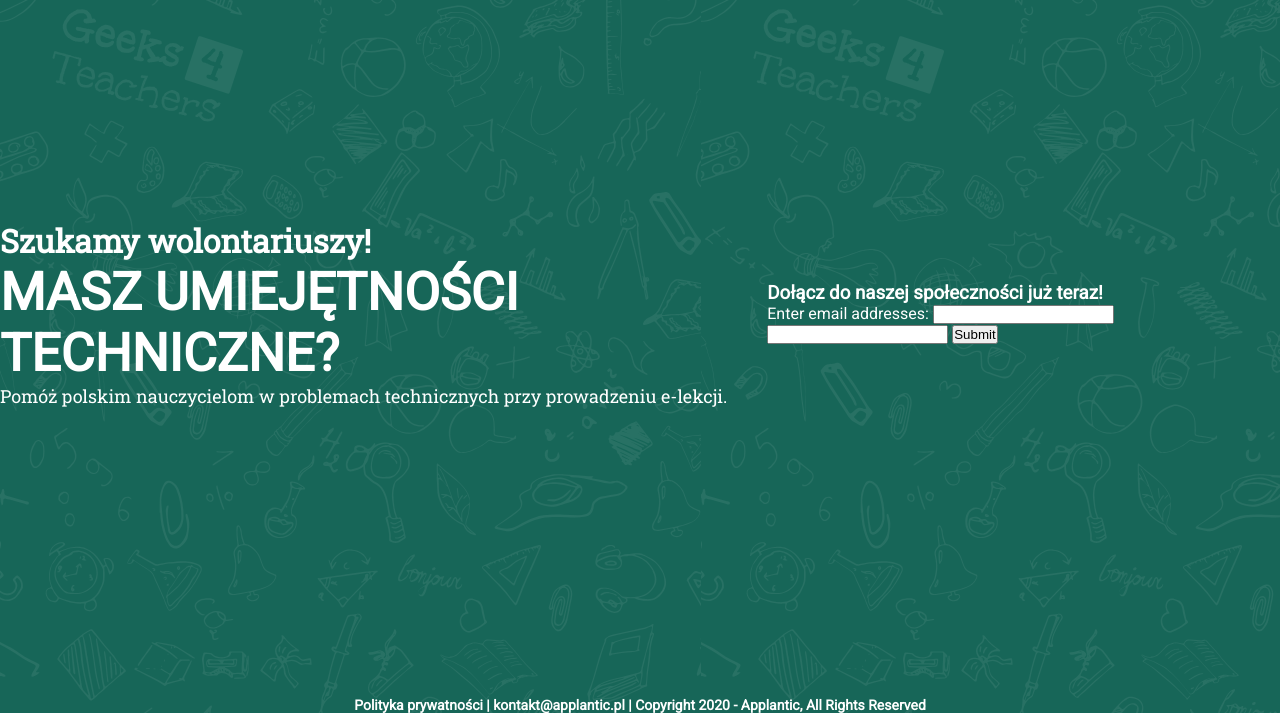
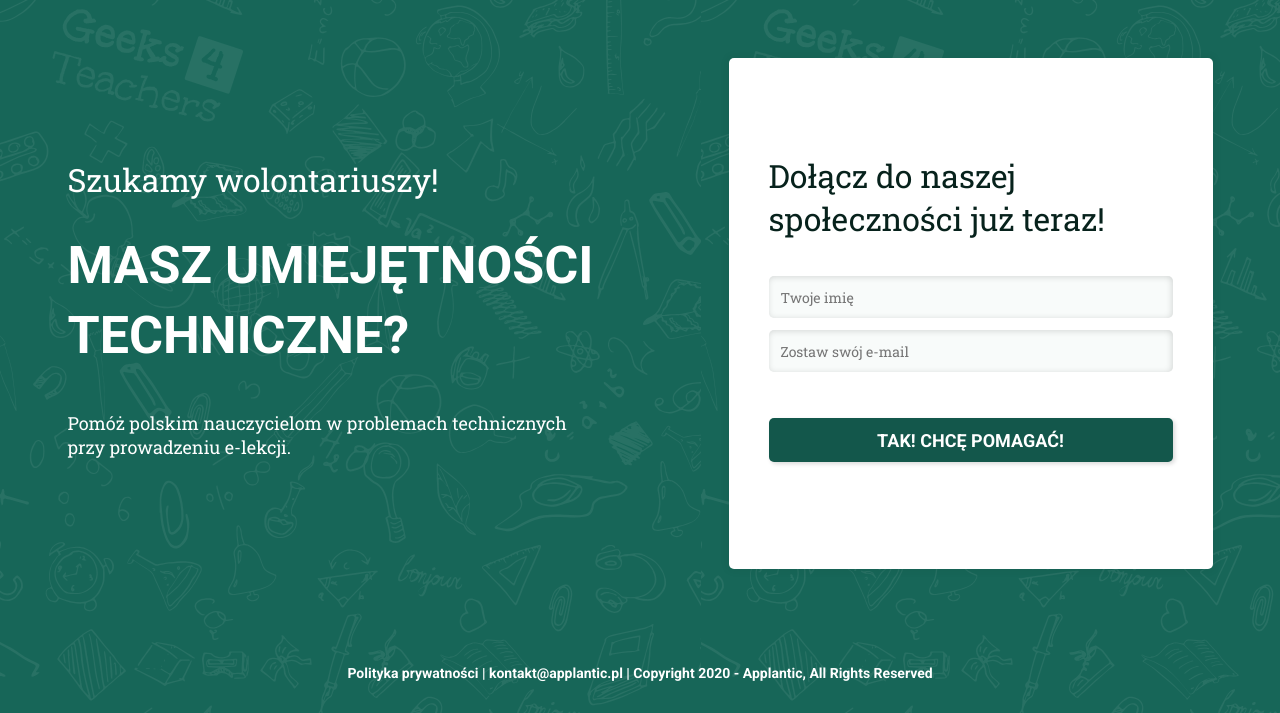
Before and after one commit to Siemik/geek4teachers, a plain HTML site: page index.html in a window 1280 px wide. Shown: the part 87-800 px from the top of the page. Drawn offline with Linux system fonts and the light colour scheme.

Commit message:
Done desktop fronten

```diff
--- a/css/styles.css
+++ b/css/styles.css
@@ -31,16 +31,73 @@ header {
 }
 .text__h1 {
     font-size: 52px;
-    font-weight: bold;
+    font-weight: 700;
     text-transform: uppercase;
+    line-height: 70px;
 }
 .text__h2 {
     font-family: 'Roboto Slab', serif;
     font-size: 32px;
+    font-weight: 400;
+    padding: 30px 0;
 }
 .text__p{
     font-family: 'Roboto Slab', serif;
     font-size: 18px;
+    padding: 40px 0;
+}
+.form {
+    display: flex;
+    flex-direction: column;
+    align-content: space-around;
+    align-items: center;
+    justify-content: center;
+    width: 484px;
+    height: 511px;
+    background-color: white;
+    border-radius: 5px;
+    box-shadow: 0px 0px 10px rgba(8, 36, 30, 0.1);
+    color: #07221C;
+}
+.form__holder {
+    margin: 0 auto;
+}
+.form__h3 {
+    width: 404px;
+    font-size: 32px;
+    color: #07221C;
+    font-family: 'Roboto Slab', serif;
+    font-weight: 400;
+    text-align: left;
+    margin: 30px auto;
+}
+.form__input{
+    width: 380px;
+    height: 38px;
+    font-family: 'Roboto Slab', serif;
+    font-size: 14px;
+    background: #F8FBFA;
+    box-shadow: inset -1px 1px 6px rgba(0, 0, 0, 0.15);
+    border: none;
+    border-radius: 5px;
+    padding: 2px 12px;
+    margin: 6px;
+}
+.form__submit-btn {
+    /* margin-top: 30px; */
+    display: block;
+    width: 404px;
+    height: 44px;
+    border: none;
+    /* margin: 0 auto; */
+    background: #13574B;
+    box-shadow: 2px 2px 4px rgba(0, 0, 0, 0.15);
+    border-radius: 5px;
+    color: white;
+    font-size: 18px;
+    font-weight: bold;
+    font-family: 'Roboto', sans-serif;
+    margin: 40px auto;
 }
 .footer {
     display: flex;
@@ -51,4 +108,5 @@ header {
 .footer__p {
     font-size: 14px;
     font-weight: bold;
+    margin: 32px;
 }
--- a/index.html
+++ b/index.html
@@ -7,7 +7,7 @@
   <title>Geeks 4 Teachers - pomóż nauczycielon! | geeks4teachers.com</title>
   <meta name="og:description" content="Wspieramy nauczycieli w e-lekcjach! Dołącz do nas!">
   <link rel="stylesheet" href="css/styles.css">
-  <link href="https://fonts.googleapis.com/css?family=Roboto|Roboto+Slab&display=swap" rel="stylesheet">
+  <link href="https://fonts.googleapis.com/css?family=Roboto+Slab|Roboto:400,700&display=swap" rel="stylesheet">
 
 </head>
 
@@ -18,17 +18,18 @@
     <section class="content">
         <div class="text">
             <h2 class="text__h2">Szukamy wolontariuszy!</h2>
-            <h1 class="text__h1">Masz umiejętności techniczne?</h1>
-            <p class="text__p">Pomóż polskim nauczycielom w problemach technicznych przy prowadzeniu e-lekcji.</p>
+            <h1 class="text__h1">Masz umiejętności<br> techniczne?</h1>
+            <p class="text__p">Pomóż polskim nauczycielom w problemach technicznych<br> przy prowadzeniu e-lekcji.</p>
         </div>
         <div class="form">
-            <h3>Dołącz do naszej społeczności już teraz!</h3>
-            <form action="/action_page.php">
-                <label for="emails">Enter email addresses:</label>
-                <input type="name" id="emails" name="emails" multiple>
-                <input type="email" id="emails" name="emails" multiple>
-                <input type="submit">
-              </form>
+            <h3 class="form__h3">Dołącz do naszej<br>społeczności już teraz!</h3>
+            <form class="form__holder" action="/action_page.php">
+                <input placeholder="Twoje imię" class="form__input" type="name" id="emails" name="emails" multiple>
+                <br>
+                <input placeholder="Zostaw swój e-mail" class="form__input" type="email" id="emails" name="emails" multiple>
+                <br>
+                <input value="TAK! CHCĘ POMAGAĆ!" class="form__submit-btn" type="submit">
+            </form>
         </div>
     </section>
     <footer class="footer">
```
